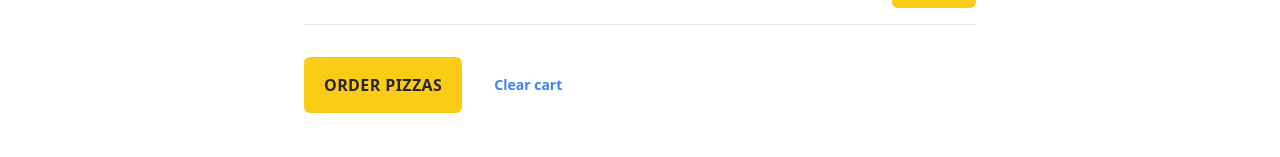
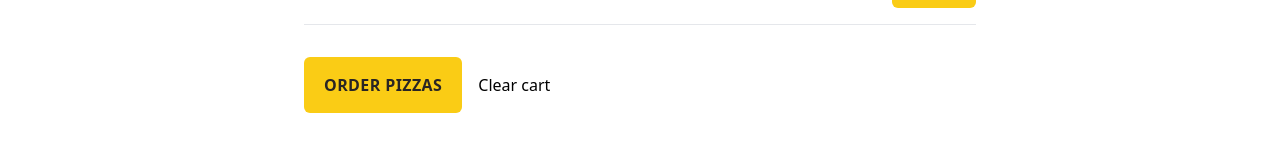
Before and after one commit to XavierEnriquez/fast-react-pizza, a React app: page /cart in a window 1280 px wide. Shown: the part 458-615 px from the top of the page. Built offline with nearby package versions, Linux system fonts and the light colour scheme; the HTML template or start-up script is replaced by a standard one.

Commit message:
Update Cart.jsx

```diff
--- a/src/features/cart/Cart.jsx
+++ b/src/features/cart/Cart.jsx
@@ -48,7 +48,7 @@ function Cart() {
         <Button type="link" to="/order/new" className="primary">
           Order pizzas
         </Button>
-        <Button className="link">Clear cart</Button>
+        <Button className="secondary">Clear cart</Button>
       </div>
     </div>
   );
```
